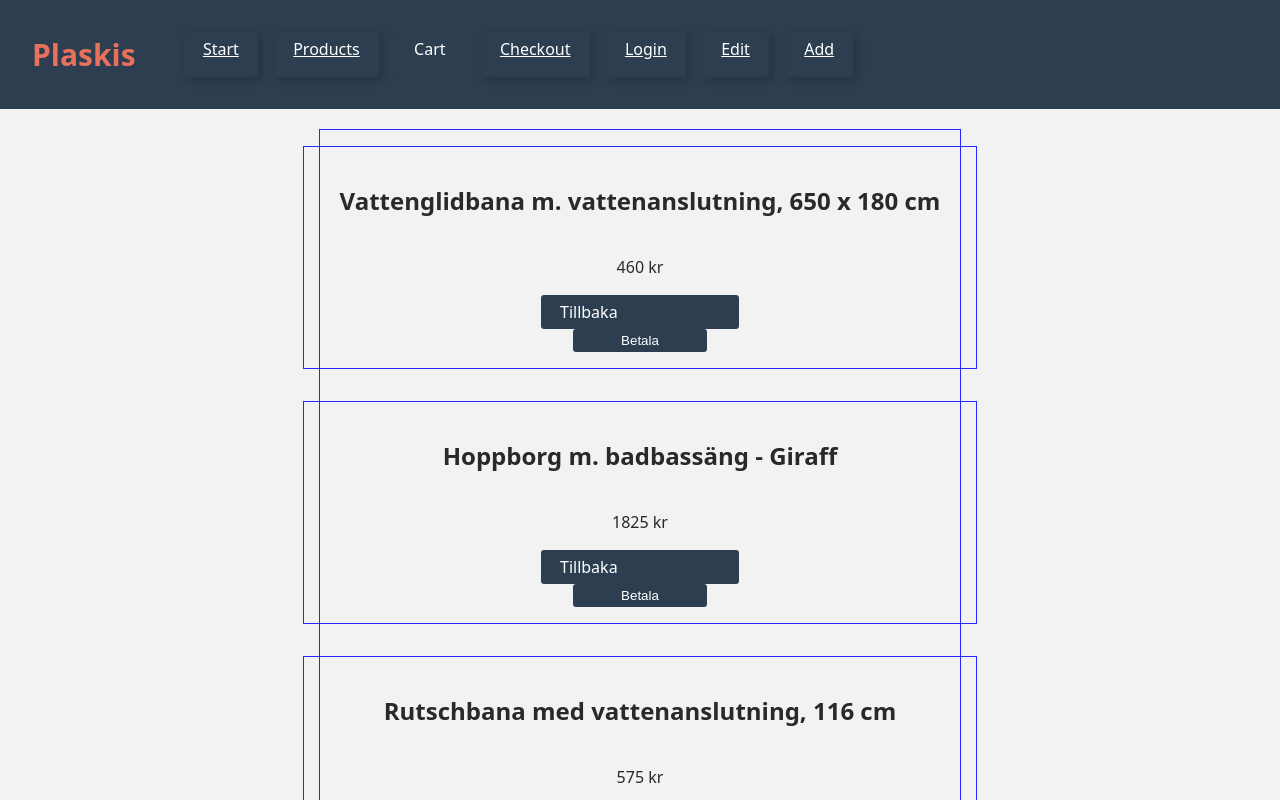
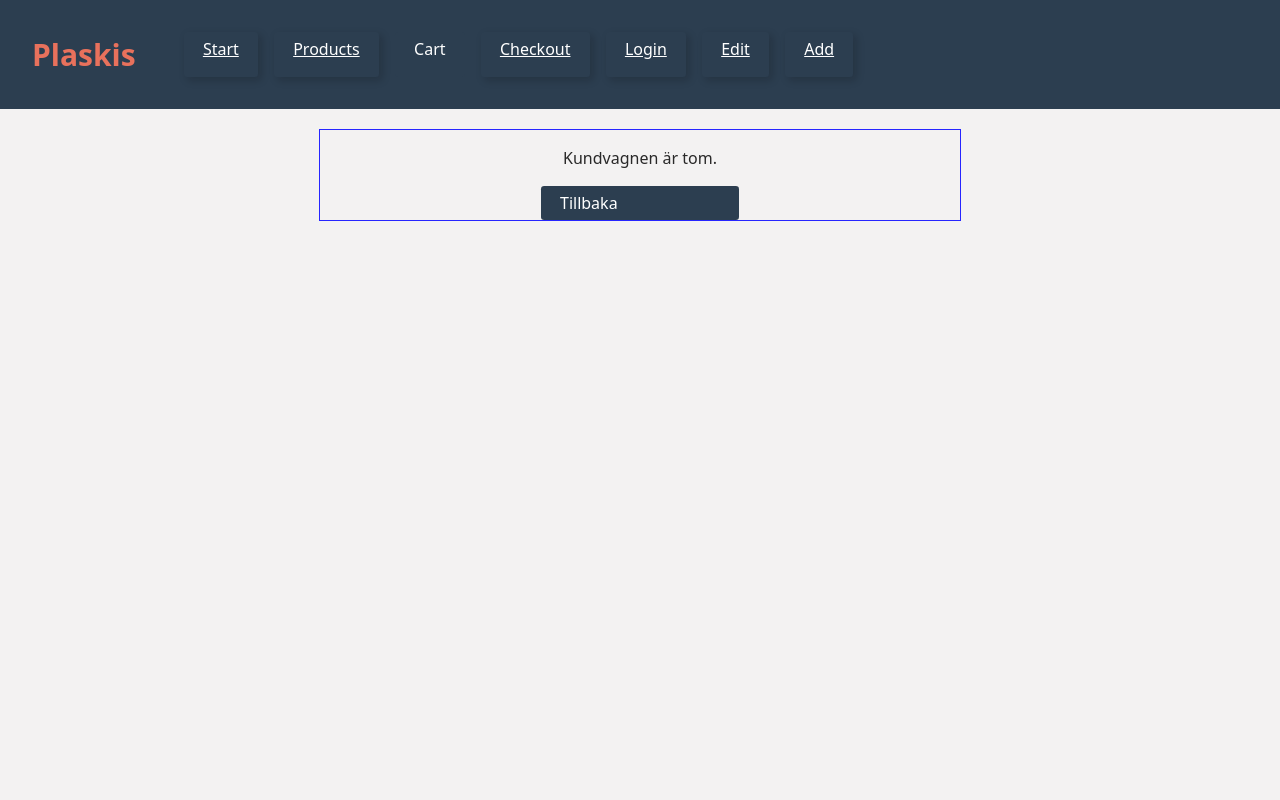
Before and after one commit to hanna-lotta/summertoys, a React (Vite) app: page /#/cart in a window 1280 px wide. Shown: the top 800 px of the page. Built offline with nearby package versions, Linux system fonts and the light colour scheme.

Commit message:
addToCart

```diff
--- a/src/data/ProductsStore.js
+++ b/src/data/ProductsStore.js
@@ -1,10 +1,29 @@
 import { create } from "zustand";
 
-export const useProductStore = create((set) => ({
-  selectedProduct: null, // Håller den valda produkten
-  setSelectedProduct: (product) => set({ selectedProduct: product }), // Uppdaterar vald produkt
+
+const useProductStore = create((set) => ({
+  selectedProduct: null,
+  setSelectedProduct: (product) => set({ selectedProduct: product }),
+
+  cart: [], // Kundvagn
+  addToCart: (product) =>
+    set((state) => ({
+      cart: [...state.cart, product],
+    })),
+  removeFromCart: (id) =>
+    set((state) => ({
+      cart: state.cart.filter((item) => item.id !== id),
+    })),
+  clearCart: () => set({ cart: [] }),
+
+  // Lägg till i Zustand-store
+ getCartTotal: (state) =>
+	state.cart.reduce((total, item) => total + item.price, 0),
 }));
 
+
+
+//export { useProductStore };
 
 const ProductsList = [
 	{
@@ -162,7 +181,7 @@ const ProductsList = [
 		description: "Värt att veta. Klassisk skyffel i inbjudande färger. Det är inte så mycket speciellt med denna, och ändå räcker spaden i sig själv för att starta en bra grävlek. Ditt barn kan på nolltid flytta all sand till andra sidan av sandlådan och skyffla tillbaka det mesta igen. Ditt barn kan även nyfiket och fantasifullt gräva efter skatter eller gå på insektsjakt. Kanske kommer ni på att bygga ett sandslott ihop, som naturligtvis ska ha en vallgrav runt om. Det är en spännande överraskning om ni får hem spaden i blå, röd eller gul. Spaden är Svanenmärkt, lämplig för livsmedel och tål en runda i diskmaskinen. Lämpligt för barn i åldern 2 år till 7 år",
 	}
 ];
-  export {ProductsList};
+  export {ProductsList, useProductStore};
 
 
 
--- a/src/data/cartStore.js
+++ b/src/data/cartStore.js
@@ -27,6 +27,27 @@ const useCartStore = create((set) => ({
 //	export { useCartStore }; */
 import { ProductsList } from "./ProductsStore";
 
+
+const useProductStore = create((set) => ({
+	selectedProduct: null,
+	setSelectedProduct: (product) => set({ selectedProduct: product }),
+
+	cart: [], // Kundvagn
+	addToCart: (product) =>
+	  set((state) => ({
+		cart: [...state.cart, product],
+	  })),
+	removeFromCart: (id) =>
+	  set((state) => ({
+		cart: state.cart.filter((item) => item.id !== id),
+	  })),
+	clearCart: () => set({ cart: [] }),
+
+	// Lägg till i Zustand-store
+   getCartTotal: (state) =>
+	  state.cart.reduce((total, item) => total + item.price, 0),
+  }));
+/*
 const addToCart = (id) => {
 	// Logic to add the product to the cart
 	const product = ProductsList.find(item => item.id === id);
@@ -35,6 +56,8 @@ const addToCart = (id) => {
 	  return;
 	}
 	console.log(`Product with id ${id} added to cart`);
-  }
+  }*/
 
-  export { addToCart }
+  //export { addToCart }
+
+export { useProductStore };
--- a/src/pages/Cart.jsx
+++ b/src/pages/Cart.jsx
@@ -1,45 +1,45 @@
 import { Link } from "react-router"
 import { ProductsList } from "../data/ProductsStore"
+import { useProductStore } from "../data/ProductsStore";
 import './Cart.css'
-/*
-const addToCart = (id) => {
-  // Logic to add the product to the cart
-  const product = ProductsList.find(item => item.id === id);
-  if (!product) {
-	console.error(`Product with id ${id} not found`);
-	return;
-  }
-  console.log(`Product with id ${id} added to cart`);
-}
-const removeFromCart = (id) => {
-  // Logic to remove the product from the cart
-  console.log(`Product with id ${id} removed from cart`);
-}
-const clearCart = () => {
-  // Logic to clear the cart
-  console.log('Cart cleared');
-}
-const checkout = () => {
-  // Logic to proceed to checkout
-  console.log('Proceeding to checkout');
-}
-const getCartItems = () => {
-  // Logic to get the items in the cart
-  return ProductsList; // Replace with actual cart items
-}
-const getCartCount = () => {
-  // Logic to get the number of items in the cart
-  return ProductsList.length; // Replace with actual cart count
-}
-const getCartTotal = () => {
-  // Logic to get the total price of items in the cart
-  return ProductsList.reduce((total, item) => total + item.price, 0); // Replace with actual cart total
-}
-*/
+
 
 const Cart = () => {
+	const cart = useProductStore((state) => state.cart);
+	const addToCart = useProductStore((state) => state.addToCart); // Importera addToCart
+	const setSelectedProduct = useProductStore((state) => state.setSelectedProduct);
+  const removeFromCart = useProductStore((state) => state.removeFromCart);
+
+
+
+  return (
+    <div className="cart-container">
+      {cart.length === 0 ? (
+        <p>Kundvagnen är tom.</p>
+      ) : (
+        cart.map((item) => (
+          <div className="cart-items" key={item.id}>
+            <h2>{item.title}</h2>
+            <p className="price">{item.price} kr</p>
+            <button
+              className="page-buttons"
+              onClick={() => removeFromCart(item.id)} // Ta bort från kundvagn
+            >
+              Ta bort
+            </button>
+          </div>
+        ))
+      )}
+      <Link to="/products" className="page-buttons">Tillbaka</Link>
+    </div>
+  );
+
+  /*
+  const totalPrice = cart.reduce((total, item) => total + item.price, 0);
+
   return (
 	<div className="cart-container">
+
 	  {ProductsList.map((item) => (
 		  <div className="cart-items" key={item.id}>
 			<h2>{item.title}</h2>
@@ -49,6 +49,6 @@ const Cart = () => {
 		  </div>
 		))}
 	  </div>
-  )
+  )*/
 }
 export default Cart
--- a/src/pages/ProductDetails.jsx
+++ b/src/pages/ProductDetails.jsx
@@ -1,11 +1,13 @@
 import { useEffect, useState } from "react";
 import { useParams } from "react-router";
-
+import './ProductDetails.css';
 import { useProductStore } from "../data/ProductsStore";
 import { Link } from "react-router";
 
 const ProductDetails = () => {
   const selectedProduct = useProductStore((state) => state.selectedProduct);
+  const addToCart = useProductStore((state) => state.addToCart);
+
 
   if (!selectedProduct) {
     return (
@@ -22,49 +24,10 @@ const ProductDetails = () => {
 	  <img src={selectedProduct.img} alt={`img-${selectedProduct.title}`} />
       <p>Pris: {selectedProduct.price} kr</p>
       <p>Beskrivning: {selectedProduct.description}</p>
+	  <button onClick={() => addToCart(selectedProduct)} className="order-button">Lägg till i varukorg</button>
       <Link to="/products" className="page-buttons">Tillbaka</Link>
     </div>
   );
 };
 
-
-
-/*
-const ProductDetails = () => {
-	const { id } = useParams();
-	const [product, setProduct] = useState(null);
-	const [loading, setLoading] = useState(true);
-	const [error, setError] = useState(null);
-
-	useEffect(() => {
-		const fetchProduct = async () => {
-			try {
-				const response = await fetch(`https://fakestoreapi.com/products/${id}`);
-				if (!response.ok) {
-					throw new Error('Network response was not ok');
-				}
-				const data = await response.json();
-				setProduct(data);
-			} catch (error) {
-				setError(error);
-			} finally {
-				setLoading(false);
-			}
-		};
-
-		fetchProduct();
-	}, [id]);
-
-	if (loading) return <div>Loading...</div>;
-	if (error) return <div>Error: {error.message}</div>;
-
-	return (
-		<div className="product-details">
-			<h1>{product.title}</h1>
-			<img src={product.image} alt={product.title} />
-			<p>{product.description}</p>
-			<p>Price: ${product.price}</p>
-		</div>
-	);
-}*/
 export default ProductDetails;
--- a/src/pages/Products.jsx
+++ b/src/pages/Products.jsx
@@ -1,33 +1,37 @@
 import { Link, NavLink } from "react-router";
-import { ProductsList, useProductStore } from "../data/ProductsStore";
+import { ProductsList } from "../data/ProductsStore";
+import { useProductStore } from "../data/ProductsStore";
 import './Products.css';
 import { useState } from "react";
 
-import { addToCart } from "../data/cartStore";
+//import { addToCart } from "../data/cartStore";
 
 
 const Products = () => {
 	const setSelectedProduct = useProductStore((state) => state.setSelectedProduct);
+	const addToCart = useProductStore((state) => state.addToCart);
+/*
+	if (!selectedProduct) {
+		return (
+		  <div>
+			<p>Ingen produkt vald.</p>
+			<Link to="/products" className="page-buttons">Tillbaka</Link>
+		  </div>
+		);
+	  }
 
-	// const [products, setProducts] = useState([]);
-	// const [loading, setLoading] = useState(true);
-	// const [error, setError] = useState(null);
-	// const [cart, setCart] = useState([]);
-	// const [cartCount, setCartCount] = useState(0);
-	// const [cartTotal, setCartTotal] = useState(0);
-	// const [isLoggedIn, setIsLoggedIn] = useState(false);
-	// const [user, setUser] = useState(null);
-	// const [isAdmin, setIsAdmin] = useState(false);
-	// const [isLoading, setIsLoading] = useState(true);
-	// const [isError, setIsError] = useState(false);
-	// const [isSuccess, setIsSuccess] = useState(false);
-	// const [isEditMode, setIsEditMode] = useState(false);
-	// const [isAddMode, setIsAddMode] = useState(false);
-	// const [isDeleteMode, setIsDeleteMode] = useState(false);
-	// const [isCheckoutMode, setIsCheckoutMode] = useState(false);
-	// const [isLoginMode, setIsLoginMode] = useState(false);
-	// const [isLogoutMode, setIsLogoutMode] = useState(false);
-	// const [isRegisterMode, setIsRegisterMode] = useState(false);
+	  return (
+		<div className="product-details">
+		  <h1>{selectedProduct.title}</h1>
+		  <img src={selectedProduct.img} alt={`img-${selectedProduct.title}`} />
+		  <p>Pris: {selectedProduct.price} kr</p>
+		  <p>Beskrivning: {selectedProduct.description}</p>
+		  <button onClick={() => addToCart(selectedProduct)} className="order-button">Lägg till i varukorg</button>
+		  <Link to="/products" className="page-buttons">Tillbaka</Link>
+		</div>
+	  );
+	};*/
+
 
 	return (
 		<div className="products">
@@ -40,12 +44,12 @@ const Products = () => {
 		  <div className="card" key={item.id}>
 			<h2>{item.title}</h2>
 			<img src={item.img} alt={`img-${item.title}`} />
-			<p>{item.description}</p>
+
 			<p className="price">{item.price} kr</p>
 			<Link to={`/products/:id'${item.id}`} className="details-link"
 			onClick={() => setSelectedProduct(item)} // Sätt vald produkt
 			>Läs mer om produkten här</Link>
-			<button onClick={() => addToCart(item.id)} className="order-button">Lägg till i varukorg</button>
+			<button onClick={() => addToCart(item)} className="order-button">Lägg till i varukorg</button>
 			<Link to={'/cart'} className="page-buttons">Betala</Link>
 		  </div>
 		))}
```
